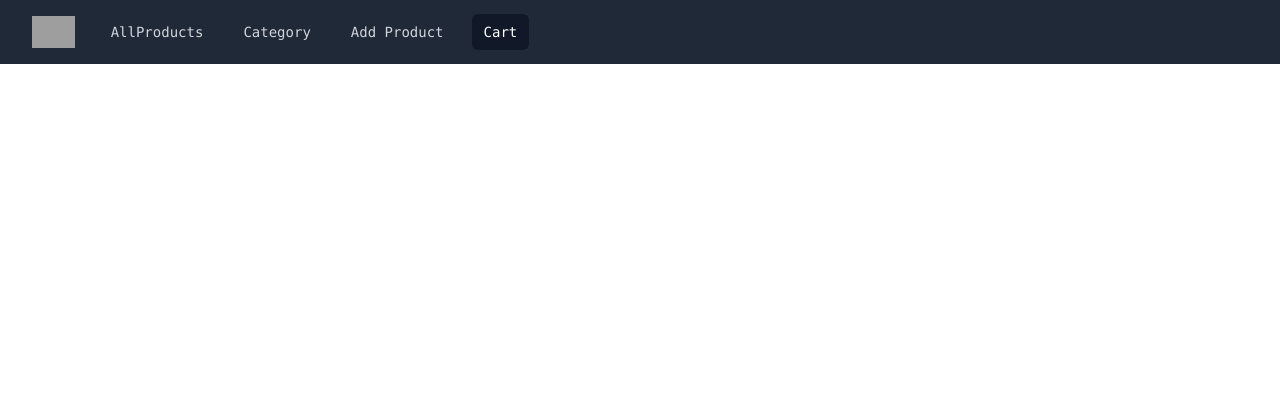
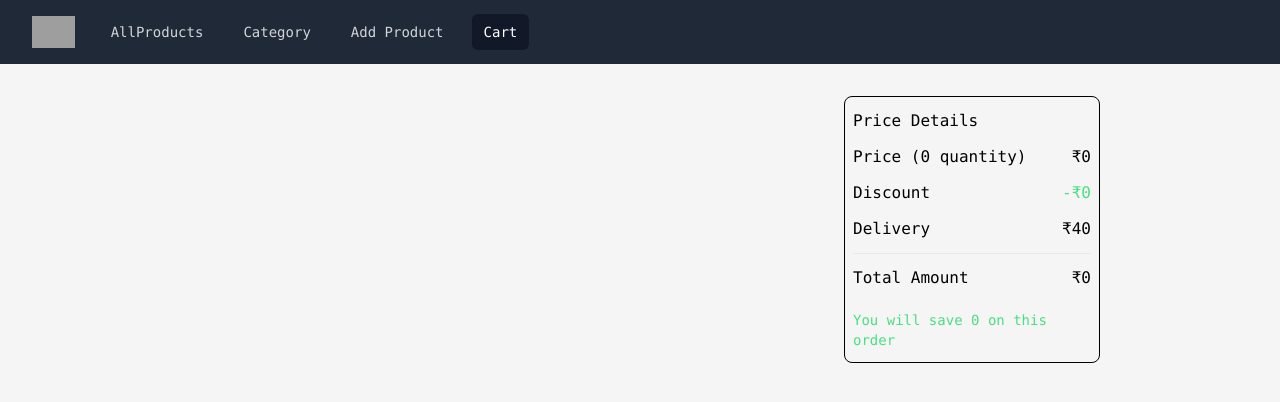
Before and after one commit to Amankumar977/ecomcart, a React (Vite) app in the folder client/: page /cart in a window 1280 px wide. Shown: the top 402 px of the page. Built offline with nearby package versions, Linux system fonts and the light colour scheme; grey boxes are pictures that could not be loaded.

Commit message:
Add: cart

```diff
--- a/client/src/App.jsx
+++ b/client/src/App.jsx
@@ -6,7 +6,7 @@ import "react-toastify/dist/ReactToastify.css";
 function App() {
   return (
     <>
-      <div className="font-mono">
+      <div className="font-mono bg-[#f5f5f5] flex min-h-screen flex-col">
         <BrowserRouter>
           <Routes>
             <Route path="/" element={<Home />} />
--- a/client/src/components/AllProducts.jsx
+++ b/client/src/components/AllProducts.jsx
@@ -1,19 +1,65 @@
 import React, { useEffect, useState } from "react";
 import axios from "axios";
 import ProductCard from "./ProductCard.jsx";
+import { toast } from "react-toastify";
 const AllProducts = () => {
   const [data, setData] = useState([]);
+  const [categories, setCategories] = useState([]);
+  const [fixedData, setFixedData] = useState([]);
+  useEffect(() => {
+    let getAllCategory = async () => {
+      try {
+        let response = await axios.get(
+          `${import.meta.env.VITE_BACKEND_URL}/api/v1/category/getAllCategory`
+        );
+        return response.data.allCategory;
+      } catch (error) {
+        console.log(error);
+        toast.error(error.response.data.message);
+        return [];
+      }
+    };
+
+    getAllCategory()
+      .then((allCategories) => {
+        setCategories(allCategories);
+        console.log("Categories loaded successfully.");
+      })
+      .catch((error) => {
+        console.log(error.response.data.message);
+      });
+  }, []);
   useEffect(() => {
     let getAllProducts = async () => {
       let allProducts = await axios.get(
         `${import.meta.env.VITE_BACKEND_URL}/api/v1/products/getAllProducts`
       );
       setData(allProducts.data.allProducts);
+      setFixedData(allProducts.data.allProducts);
     };
     getAllProducts();
   }, []);
+  const handleFilterByCategory = (category) => {
+    let filteredData = fixedData.filter((item) => {
+      return item.category.toLowerCase() === category.toLowerCase();
+    });
+    setData(filteredData);
+  };
   return (
-    <div className="bg-[#f5f5f5]">
+    <div>
+      <div
+        className="pt-8 flex justify-evenly
+       items-start w-11/12 mx-auto flex-wrap gap-3">
+        {categories &&
+          categories.map(({ _id, category }) => (
+            <div
+              key={_id}
+              className="bg-blue-300 text-white px-3 py-2 rounded-md cursor-pointer"
+              onClick={() => handleFilterByCategory(category)}>
+              {category}
+            </div>
+          ))}
+      </div>
       <br />
       <br />
       <div className={`w-11/12 mx-auto`}>
@@ -24,7 +70,9 @@ const AllProducts = () => {
             ))}
         </div>
         {data && data.length === 0 ? (
-          <h1 className="text-3xl text-gray-500">Loading all Products</h1>
+          <h1 className="text-3xl text-gray-500">
+            We're really sorry but no product is found for this category
+          </h1>
         ) : null}
       </div>
     </div>
--- a/client/src/components/Cart.jsx
+++ b/client/src/components/Cart.jsx
@@ -1,10 +1,11 @@
 import React from "react";
 import Navbar from "./Navbar";
-
+import CartItems from "./CartItems.jsx";
 const Cart = () => {
   return (
     <div>
       <Navbar />
+      <CartItems />
     </div>
   );
 };
--- /dev/null
+++ b/client/src/components/CartItems.jsx
@@ -0,0 +1,135 @@
+import React, { useState } from "react";
+import { useDispatch, useSelector } from "react-redux";
+import { toast } from "react-toastify";
+import { changeQuantity } from "../store/reducers/cart";
+const CartItems = () => {
+  const { cart } = useSelector((state) => state.cart);
+  const dispatch = useDispatch();
+  const handleIncrementQty = (item) => {
+    console.log(item.quantity);
+    if (item.quantity === item.stock) {
+      toast.error(`OOPS! We've only ${item.stock} quantity available.`);
+    } else {
+      const itemtoBeSent = { productId: item._id, changeBy: 1 };
+      dispatch(changeQuantity(itemtoBeSent));
+    }
+  };
+
+  const handleDecrementQty = (item) => {
+    if (item.quantity > 1) {
+      const itemtoBeSent = { productId: item._id, changeBy: -1 };
+      dispatch(changeQuantity(itemtoBeSent));
+    }
+  };
+
+  return (
+    <div className="w-[70%] mx-auto mt-4 flex justify-between ">
+      <div className="w-3/4">
+        {cart &&
+          cart.length > 0 &&
+          cart.map((item) => (
+            <div
+              key={item._id}
+              className="border px-2 my-4 py-2 rounded-md border-r-gray-300">
+              <div className="flex gap-8">
+                <div>
+                  <img
+                    src={item.images[0]}
+                    alt={item.name}
+                    className="w-20 my-4"
+                  />
+                  <div className="flex gap-3">
+                    <div
+                      className="bg-blue-400 text-white px-3 rounded-md cursor-pointer"
+                      onClick={() => handleDecrementQty(item)}>
+                      -
+                    </div>
+                    <div>{item.quantity}</div>
+                    <div
+                      className="bg-blue-400 text-white px-3 rounded-md cursor-pointer"
+                      onClick={() => handleIncrementQty(item)}>
+                      +
+                    </div>
+                  </div>
+                </div>
+                <div className=" w-full px-1 py-2 ">
+                  <div className="font-bold">{item.name}</div>
+                  <div className="flex gap-4">
+                    <div className="line-through"> ₹ {item.originalPrice}</div>
+                    <div>₹ {item.discountedPrice}</div>
+                  </div>
+                  <div className="flex gap-4">
+                    <div className="bg-blue-300 inline-block px-2 py-2 mt-2 rounded-md text-white">
+                      Save for later
+                    </div>
+                    <div className="bg-blue-300 inline-block px-2 py-2 mt-2 rounded-md text-white">
+                      Remove item
+                    </div>
+                  </div>
+                </div>
+              </div>
+            </div>
+          ))}
+      </div>
+      <div className="w-[30%]">
+        <FinalAmount cart={cart} />
+      </div>
+    </div>
+  );
+};
+let FinalAmount = ({ cart }) => {
+  const originalPaymentPrice = cart.reduce(
+    (total, item) => item.originalPrice * item.quantity + total,
+    0
+  );
+  const finalPaymentPrice = cart.reduce((total, item) => {
+    return total + item.quantity * item.discountedPrice;
+  }, 0);
+  const finalDiscountGiven = cart.reduce((total, item) => {
+    return total + item.quantity * (item.originalPrice - item.discountedPrice);
+  }, 0);
+  return (
+    <div className="mt-4 mx-3 border border-black py-3 px-2 space-y-3 rounded-lg w-full">
+      <div>Price Details</div>
+      <div className="mt-1">
+        <div className="flex justify-between">
+          <div>Price ({cart.length} quantity)</div>
+          <div>₹{originalPaymentPrice}</div>
+        </div>
+      </div>
+      <div className="flex justify-between">
+        <div>Discount </div>
+        <div className="text-green-400">-₹{finalDiscountGiven}</div>
+      </div>
+      <div className="flex justify-between">
+        <div>Delivery </div>
+        <div>
+          {finalPaymentPrice > 500 ? (
+            <div className="flex gap-2">
+              <div className="line-through">₹80</div>
+              <div className="text-green-400">free</div>
+            </div>
+          ) : (
+            <div>₹40</div>
+          )}
+        </div>
+      </div>
+      <hr />
+      <div>
+        <div className="flex justify-between">
+          <div>Total Amount</div>
+          <div>
+            ₹
+            {finalPaymentPrice > 500
+              ? finalPaymentPrice + 500
+              : finalPaymentPrice}
+          </div>
+        </div>
+      </div>
+      <div className="text-sm text-green-400 pt-2">
+        You will save {finalDiscountGiven} on this order
+      </div>
+    </div>
+  );
+};
+export default CartItems;
--- a/client/src/store/reducers/cart.js
+++ b/client/src/store/reducers/cart.js
@@ -17,7 +17,18 @@ const cartSlice = createSlice({
       state.cart = state.cart.filter((item) => item._id !== productId);
       localStorage.setItem("redCart", JSON.stringify(state.cart));
     },
+    changeQuantity: (state, action) => {
+      const { productId, changeBy } = action.payload;
+      const itemToChange = state.cart.find((item) => item._id === productId);
+      if (itemToChange) {
+        itemToChange.quantity += changeBy;
+        if (itemToChange.quantity <= 1) {
+          itemToChange.quantity = 1;
+        }
+      }
+      localStorage.setItem("cartItems", JSON.stringify(state.cart));
+    },
   },
 });
-export const { addToCart, removeToCart } = cartSlice.actions;
+export const { addToCart, removeToCart, changeQuantity } = cartSlice.actions;
 export default cartSlice.reducer;
```
